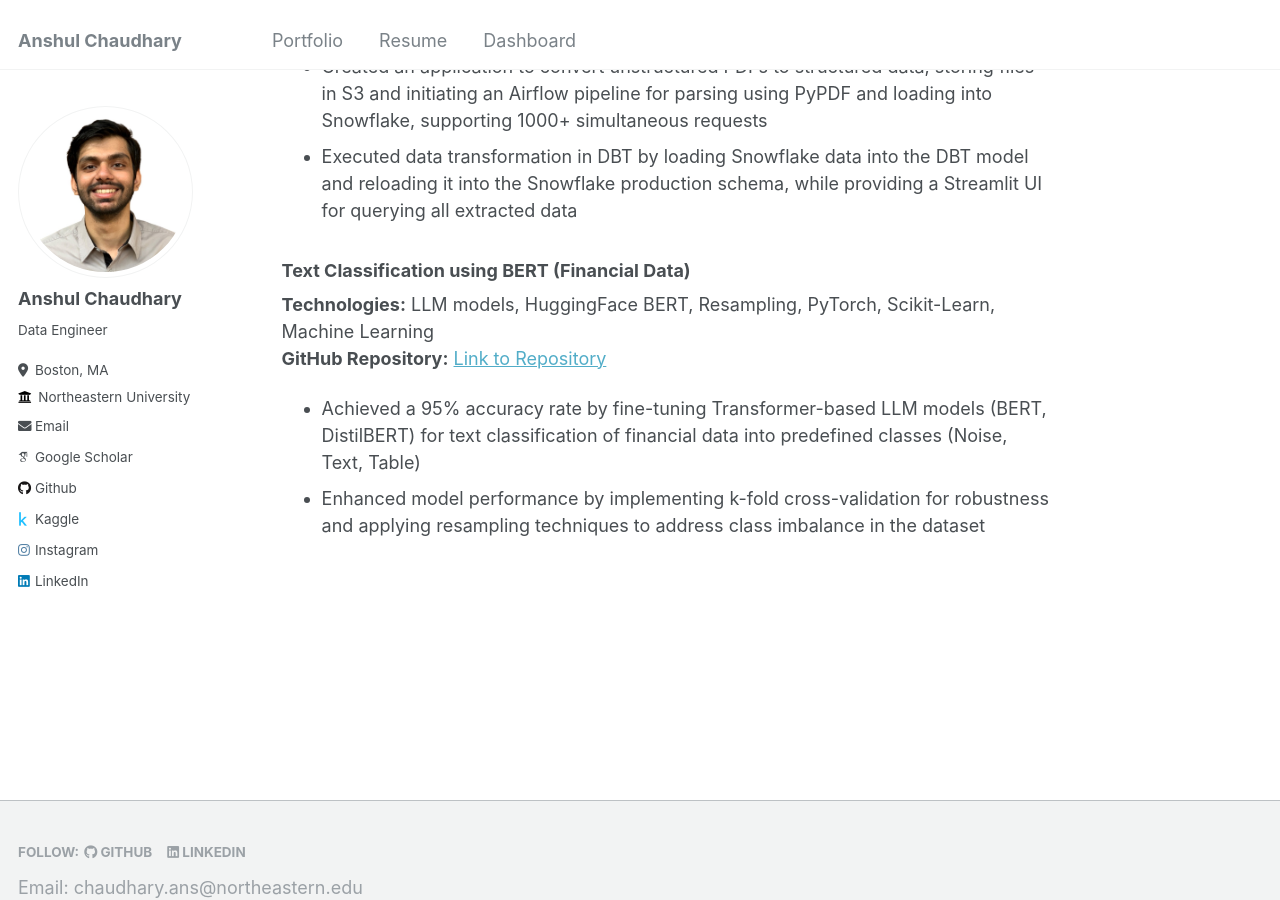
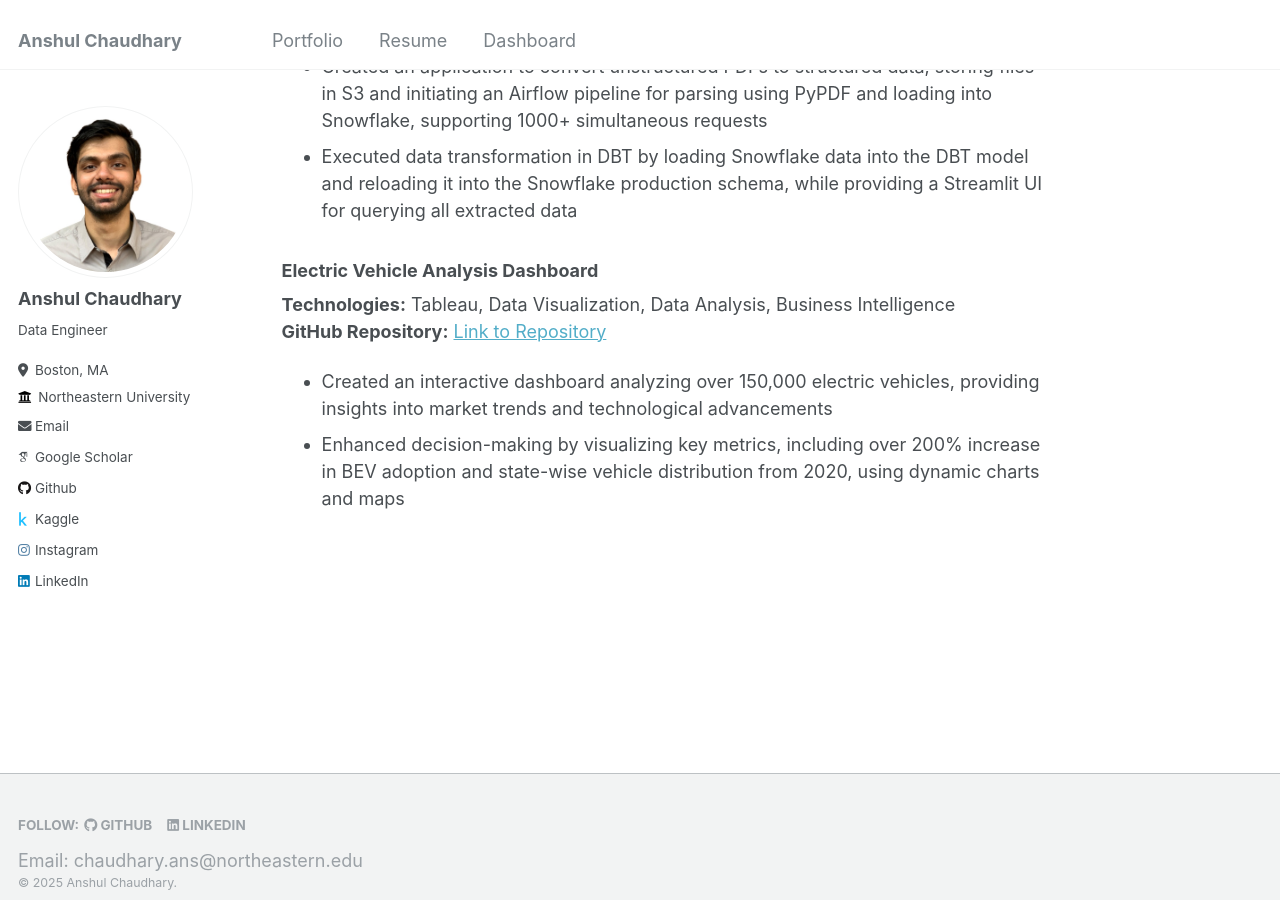
Before and after one commit to ChaudharyAnshul/portfolio-de, a Jekyll site: the page built from _pages/portfolio.md, in a window 1280 px wide and 900 px high, scrolled down 1211 px. Built offline with Jekyll 4.4.1, drawn with Linux system fonts in a browser that asks for light colours; some web fonts are replaced.

Commit message:
Update portfolio.md

```diff
--- a/_pages/portfolio.md
+++ b/_pages/portfolio.md
@@ -32,8 +32,9 @@ redirect_from:
 - Created an application to convert unstructured PDFs to structured data, storing files in S3 and initiating an Airflow pipeline for parsing using PyPDF and loading into Snowflake, supporting 1000+ simultaneous requests
 -	Executed data transformation in DBT by loading Snowflake data into the DBT model and reloading it into the Snowflake production schema, while providing a Streamlit UI for querying all extracted data
 
-### Text Classification using BERT (Financial Data)
-**Technologies:** LLM models, HuggingFace BERT, Resampling, PyTorch, Scikit-Learn, Machine Learning
-**GitHub Repository:** [Link to Repository](https://github.com/ChaudharyAnshul/TextClassification)
-- Achieved a 95% accuracy rate by fine-tuning Transformer-based LLM models (BERT, DistilBERT) for text classification of financial data into predefined classes (Noise, Text, Table)
-- Enhanced model performance by implementing k-fold cross-validation for robustness and applying resampling techniques to address class imbalance in the dataset
+
+### Electric Vehicle Analysis Dashboard
+**Technologies:** Tableau, Data Visualization, Data Analysis, Business Intelligence
+**GitHub Repository:** [Link to Repository](https://public.tableau.com/app/profile/anshul.chaudhary3806/viz/EVDashboard_17195951286360/Dashboard1)
+-	Created an interactive dashboard analyzing over 150,000 electric vehicles, providing insights into market trends and technological advancements
+-	Enhanced decision-making by visualizing key metrics, including over 200% increase in BEV adoption and state-wise vehicle distribution from 2020, using dynamic charts and maps
```
